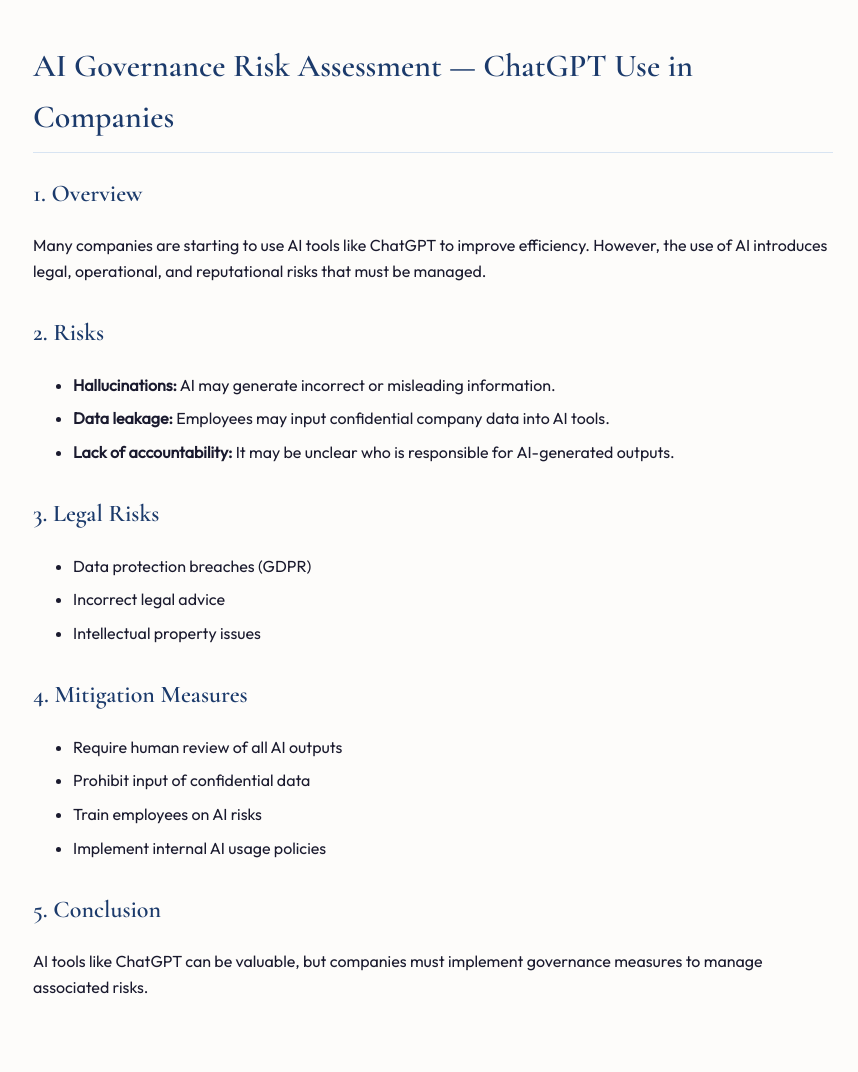
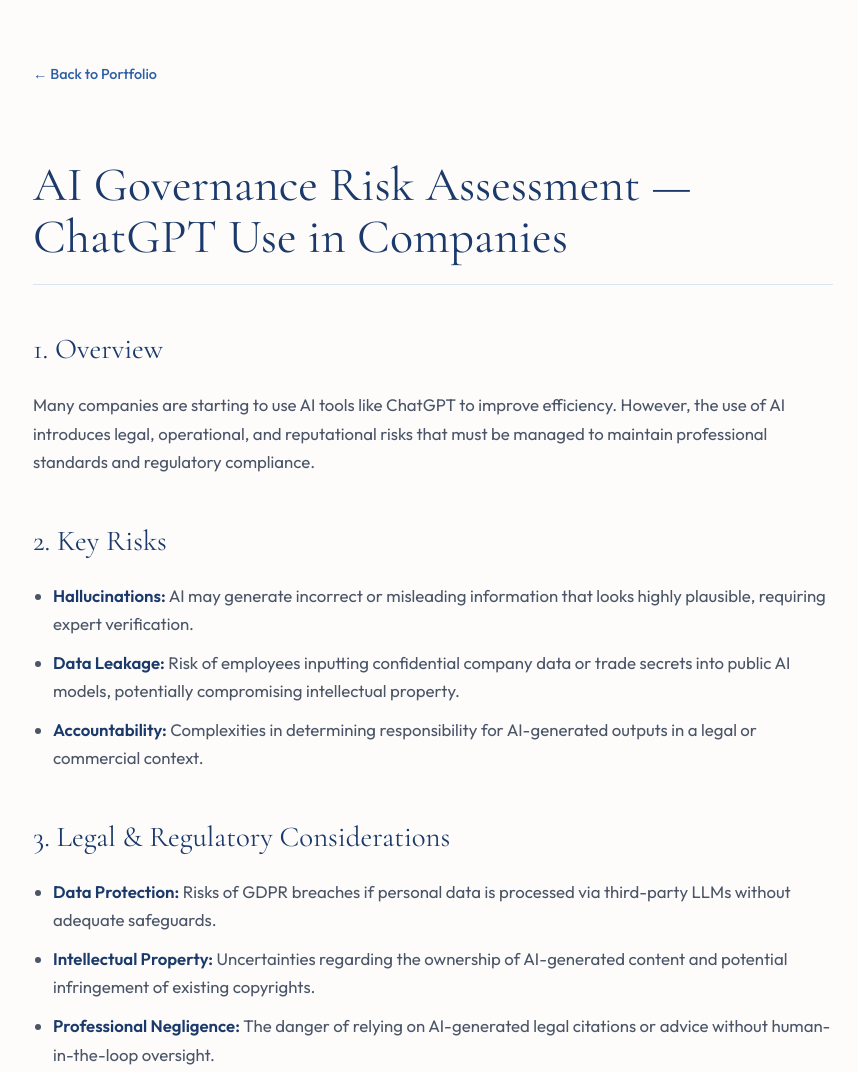
Before and after one commit to vntavranoglou/vntavranoglou.github.io, a plain HTML site: page ai-risk-assessment/index.html in a window 1280 px wide. Shown: the top 1072 px of the page, without its empty margins (207-1065 px from the left). Before the commit the page ends 1041 px from the top, so only its background shows below. Drawn offline with nearby package versions, Linux system fonts and the light colour scheme.

Commit message:
Update index.html

```diff
--- a/ai-risk-assessment/index.html
+++ b/ai-risk-assessment/index.html
@@ -4,55 +4,135 @@
     <meta charset="UTF-8">
     <meta name="viewport" content="width=device-width, initial-scale=1.0">
     <title>AI Governance Risk Assessment | V. Noela Ntavranoglou</title>
-    <link href="https://fonts.googleapis.com/css2?family=Cormorant+Garamond:wght@400;600&family=Outfit:wght@300;400&display=swap" rel="stylesheet">
+    <link href="https://fonts.googleapis.com/css2?family=Cormorant+Garamond:ital,wght@0,300;0,400;0,600;1,300;1,400&family=Outfit:wght@300;400;500;600&display=swap" rel="stylesheet">
+
     <style>
-        body { font-family: 'Outfit', sans-serif; line-height: 1.6; color: #1a1a2e; max-width: 800px; margin: 40px auto; padding: 0 20px; background: #FDFCFA; }
-        h1, h2 { font-family: 'Cormorant Garamond', serif; color: #1B3A6B; }
-        h1 { border-bottom: 1px solid #D8E4F2; padding-bottom: 10px; }
-        .section { margin-bottom: 30px; }
-        ul { margin-bottom: 20px; }
-        li { margin-bottom: 8px; }
+        :root {
+            --navy: #1B3A6B;
+            --blue: #2E5FA3;
+            --warm-white: #FDFCFA;
+            --ink: #1a1a2e;
+            --mid: #4a5568;
+            --accent: #C9A96E;
+            --border: #D8E4F2;
+        }
+
+        body {
+            font-family: 'Outfit', sans-serif;
+            background: var(--warm-white);
+            color: var(--ink);
+            line-height: 1.7;
+            max-width: 800px;
+            margin: 0 auto;
+            padding: 60px 24px;
+        }
+
+        /* Navigation Link Styling */
+        .back-link {
+            display: inline-flex;
+            align-items: center;
+            gap: 8px;
+            text-decoration: none;
+            color: var(--blue);
+            font-weight: 500;
+            font-size: 0.9rem;
+            margin-bottom: 40px;
+            transition: transform 0.2s;
+        }
+        .back-link:hover {
+            transform: translateX(-4px);
+        }
+
+        h1, h2 {
+            font-family: 'Cormorant Garamond', serif;
+            color: var(--navy);
+            font-weight: 400;
+        }
+
+        h1 {
+            font-size: clamp(2.2rem, 5vw, 3rem);
+            line-height: 1.1;
+            margin-bottom: 30px;
+            border-bottom: 1px solid var(--border);
+            padding-bottom: 20px;
+        }
+
+        h2 {
+            font-size: 1.8rem;
+            margin-top: 40px;
+            margin-bottom: 15px;
+        }
+
+        p, li {
+            font-size: 1.05rem;
+            color: var(--mid);
+            margin-bottom: 15px;
+        }
+
+        strong {
+            color: var(--navy);
+            font-weight: 600;
+        }
+
+        ul {
+            padding-left: 20px;
+            margin-bottom: 30px;
+        }
+
+        li {
+            margin-bottom: 10px;
+        }
+
+        /* Responsive adjustments */
+        @media (max-width: 600px) {
+            body { padding: 40px 20px; }
+            h1 { font-size: 2rem; }
+        }
     </style>
 </head>
 <body>
+
+    <a href="/" class="back-link">← Back to Portfolio</a>
+
     <h1>AI Governance Risk Assessment — ChatGPT Use in Companies</h1>
 
-    <div class="section">
+    <section>
         <h2>1. Overview</h2>
-        <p>Many companies are starting to use AI tools like ChatGPT to improve efficiency. However, the use of AI introduces legal, operational, and reputational risks that must be managed.</p>
-    </div>
+        <p>Many companies are starting to use AI tools like ChatGPT to improve efficiency. However, the use of AI introduces legal, operational, and reputational risks that must be managed to maintain professional standards and regulatory compliance.</p>
+    </section>
 
-    <div class="section">
-        <h2>2. Risks</h2>
+    <section>
+        <h2>2. Key Risks</h2>
         <ul>
-            <li><strong>Hallucinations:</strong> AI may generate incorrect or misleading information.</li>
-            <li><strong>Data leakage:</strong> Employees may input confidential company data into AI tools.</li>
-            <li><strong>Lack of accountability:</strong> It may be unclear who is responsible for AI-generated outputs.</li>
+            <li><strong>Hallucinations:</strong> AI may generate incorrect or misleading information that looks highly plausible, requiring expert verification.</li>
+            <li><strong>Data Leakage:</strong> Risk of employees inputting confidential company data or trade secrets into public AI models, potentially compromising intellectual property.</li>
+            <li><strong>Accountability:</strong> Complexities in determining responsibility for AI-generated outputs in a legal or commercial context.</li>
         </ul>
-    </div>
+    </section>
 
-    <div class="section">
-        <h2>3. Legal Risks</h2>
+    <section>
+        <h2>3. Legal & Regulatory Considerations</h2>
         <ul>
-            <li>Data protection breaches (GDPR)</li>
-            <li>Incorrect legal advice</li>
-            <li>Intellectual property issues</li>
+            <li><strong>Data Protection:</strong> Risks of GDPR breaches if personal data is processed via third-party LLMs without adequate safeguards.</li>
+            <li><strong>Intellectual Property:</strong> Uncertainties regarding the ownership of AI-generated content and potential infringement of existing copyrights.</li>
+            <li><strong>Professional Negligence:</strong> The danger of relying on AI-generated legal citations or advice without human-in-the-loop oversight.</li>
         </ul>
-    </div>
+    </section>
 
-    <div class="section">
-        <h2>4. Mitigation Measures</h2>
+    <section>
+        <h2>4. Recommended Mitigation Measures</h2>
         <ul>
-            <li>Require human review of all AI outputs</li>
-            <li>Prohibit input of confidential data</li>
-            <li>Train employees on AI risks</li>
-            <li>Implement internal AI usage policies</li>
+            <li><strong>Human-in-the-loop:</strong> Mandating a senior human review of all AI-generated work product before it is finalized.</li>
+            <li><strong>Input Policies:</strong> Implementing strict "no-confidential-data" rules for public AI tools.</li>
+            <li><strong>Staff Training:</strong> Specialized training on prompt engineering and hallucination detection.</li>
+            <li><strong>Internal Governance:</strong> Developing a clear AI Usage Policy (AUP) tailored to the specific firm’s risk profile.</li>
         </ul>
-    </div>
+    </section>
 
-    <div class="section">
+    <section>
         <h2>5. Conclusion</h2>
-        <p>AI tools like ChatGPT can be valuable, but companies must implement governance measures to manage associated risks.</p>
-    </div>
+        <p>AI tools like ChatGPT offer significant advantages for legal operations, but they are not a replacement for professional judgment. A robust governance framework is essential to leverage these tools safely and effectively.</p>
+    </section>
+
 </body>
 </html>
```
